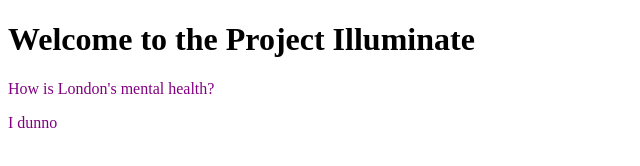
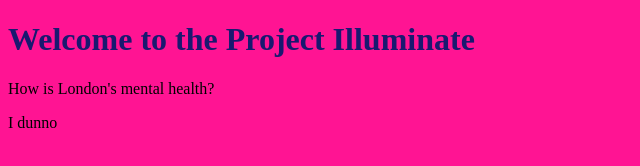
Before and after one commit to IanRossKegler/SIoT_Coursework_Actuation, a plain HTML site: page index.html in a window 1280 px wide. Shown: the whole page, without its empty margins (0-640 px from the left). Drawn offline with Linux system fonts and the light colour scheme.

Commit message:
Update index.html

```diff
--- a/index.html
+++ b/index.html
@@ -2,12 +2,18 @@
 <html lang="en">
 <head>
 <title>Project Illuminate 2.0</title>
+<style>
+body {background-color: deeppink}
+h1 {color: midnightblue}
+p {font: 100}
+</style>
 </head>
+
 <body>
 
 <h1>Welcome to the Project Illuminate</h1>
-<p title="Tooltip test" style="color:purple">How is London's mental health?</p>
-<p style="color:purple">I dunno</p>
+<p title="Tooltip test">How is London's mental health?</p>
+<p>I dunno</p>
 
 </body>
 </html>
```
